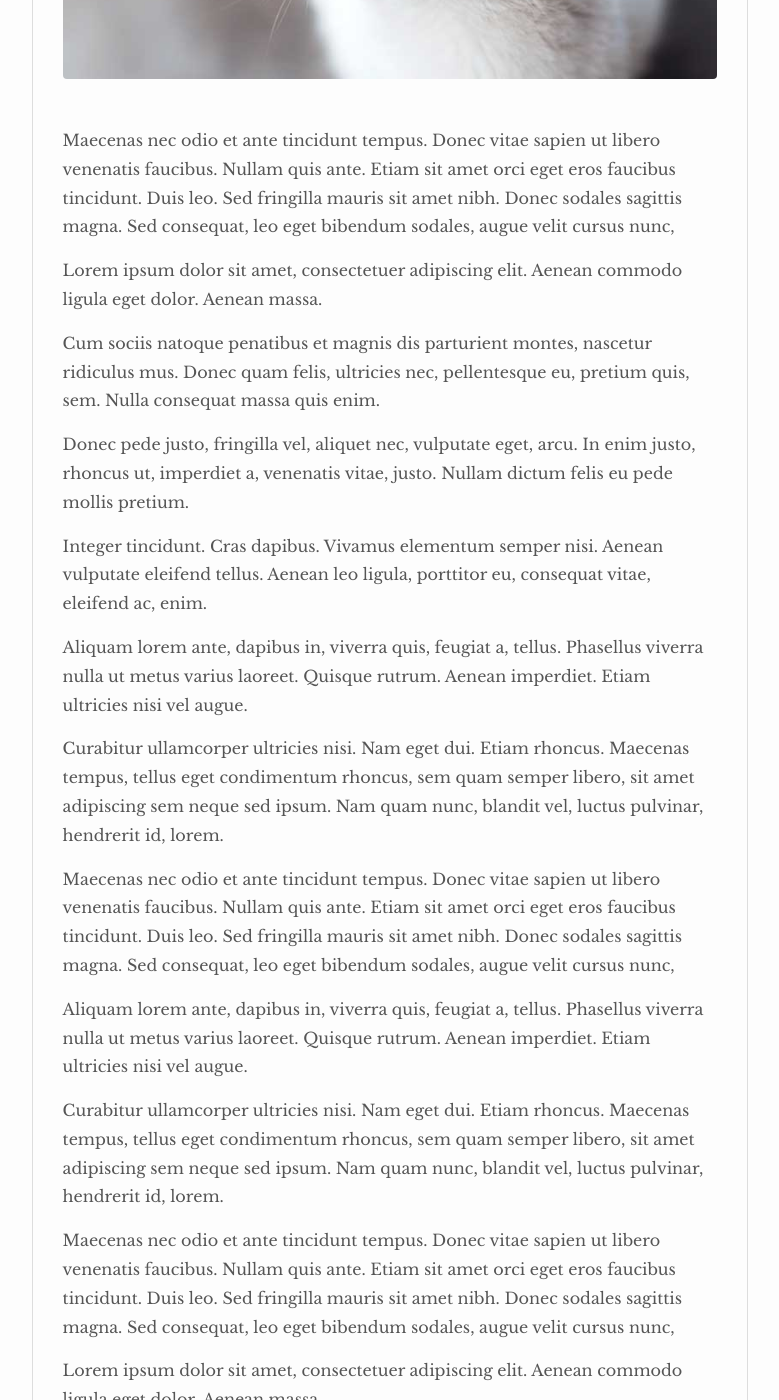
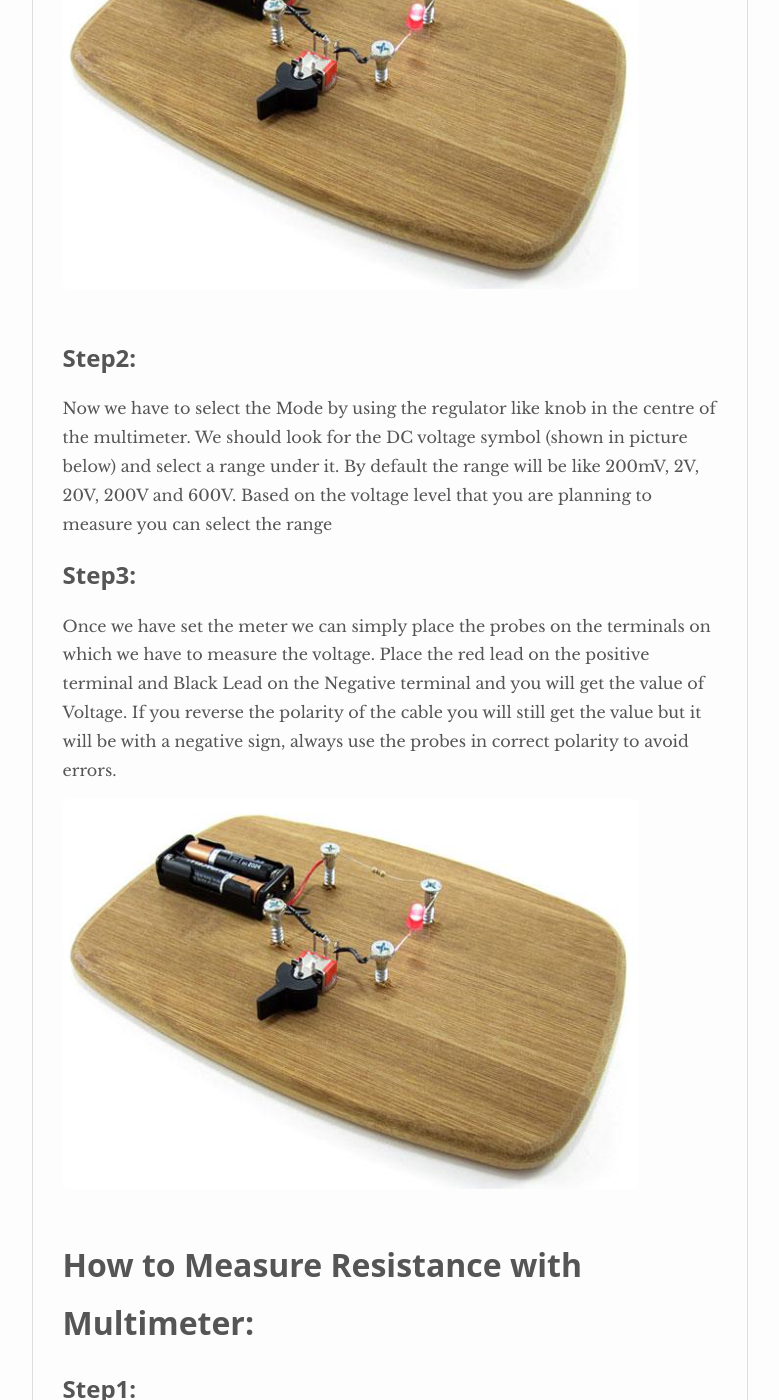
Before and after one commit to yugn27/atel, a Jekyll site: the page built from _posts/2016-09-16-life-2.markdown, in a window 1280 px wide and 1400 px high, scrolled down 1861 px. Shown: the whole window, without its empty margins (250-1029 px from the left). Built offline with Jekyll 4.4.1, drawn with Linux system fonts in a browser that asks for light colours; nearby versions of some CDN libraries; comment, search, counter and statistics services are not loaded; some of the changed text lies outside the part shown.

Commit message:
Update 2016-09-16-life-2.markdown

```diff
--- a/_posts/2016-09-16-life-2.markdown
+++ b/_posts/2016-09-16-life-2.markdown
@@ -1,59 +1,63 @@
 ---
 layout: post
-title:  "What is the use of multi meter?"
-description: Lorem ipsum dolor sit amet, consectetuer adipiscing elit. Aenean commodo ligula eget dolor. Aenean massa. Cum sociis natoque penatibus et magnis dis parturient montes, nascetur ridiculus mus.
+title:  "How to use Digital Multimeter?"
+description: Basic measuring device (Digital Multimeter)
 categories: Electronic
-author: yashn
 ---
 
-Lorem ipsum dolor sit amet, consectetuer adipiscing elit. Aenean commodo ligula eget dolor. Aenean massa.
+# Basic measuring device (Digital Multimeter)
+When you will come across the use of batteries and making of your circuits, you will face problems like battery failure , some circuit connection problems or just checking of the components. One solution to this problem is Digital Multimeter.
+A multimeter is a handy tool that you use to measure electricity, just like you would use a ruler to measure distance, a stopwatch to measure time, or a scale to measure weight. The neat thing about a multimeter is that unlike a ruler, watch, or scale, it can measure different things — kind of like a multi-tool. Most multimeters have a knob on the front that lets you select what you want to measure. Below is a picture of a typical multimeter.
+
+![]({{site.baseurl}}/images/ckt01.png)
 
 
-Cum sociis natoque penatibus et magnis dis parturient montes, nascetur ridiculus mus. Donec quam felis, ultricies nec, pellentesque eu, pretium quis, sem. Nulla consequat massa quis enim.
+DMMs feature a digital or liquid crystal display (LCD), where measurement readings in exact numerical values appear. The display also alerts you to any pertinent symbols and warnings.
+The dial of the DMM allows you to select the function you want to measure. Whether you intend to measure one of the three elements of Ohm's Law or a more advanced function like frequency or capacitance, you must first set the dial to the appropriate function.
 
-Donec pede justo, fringilla vel, aliquet nec, vulputate eget, arcu. In enim justo, rhoncus ut, imperdiet a, venenatis vitae, justo. Nullam dictum felis eu pede mollis pretium.
+# How to Measure DC Voltage with Multimeter:
+## Step1:
+To measure a voltage the black test lead should be in COM slot and red lead should be in V slot.
 
-Integer tincidunt. Cras dapibus. Vivamus elementum semper nisi. Aenean vulputate eleifend tellus. Aenean leo ligula, porttitor eu, consequat vitae, eleifend ac, enim.
+![]({{site.baseurl}}/images/ckt01.png)
 
-![]({{site.baseurl}}/images/lost-3.jpg)
+## Step2:
+Now we have to select the Mode by using the regulator like knob in the centre of the multimeter. We should look for the DC voltage symbol (shown in picture below) and select a range under it. By default the range will be like 200mV, 2V, 20V, 200V and 600V. Based on the voltage level that you are planning to measure you can select the range
+## Step3:
+Once we have set the meter we can simply place the probes on the terminals on which we have to measure the voltage. Place the red lead on the positive terminal and Black Lead on the Negative terminal and you will get the value of Voltage. If you reverse the polarity of the cable you will still get the value but it will be with a negative sign, always use the probes in correct polarity to avoid errors.
 
-Aliquam lorem ante, dapibus in, viverra quis, feugiat a, tellus. Phasellus viverra nulla ut metus varius laoreet. Quisque rutrum. Aenean imperdiet. Etiam ultricies nisi vel augue.
+![]({{site.baseurl}}/images/ckt01.png)
 
-Curabitur ullamcorper ultricies nisi. Nam eget dui. Etiam rhoncus. Maecenas tempus, tellus eget condimentum rhoncus, sem quam semper libero, sit amet adipiscing sem neque sed ipsum. Nam quam nunc, blandit vel, luctus pulvinar, hendrerit id, lorem.
+# How to Measure Resistance with Multimeter:
+## Step1:
+To measure resistance with multimeter make sure the black probe is on the COM slot and the red probe in on the V slot.
+## Step2:
+Now, turn the knob to the Resistance symbol. Again we have ranges from 200Ω to 2MΩ, select the one that you desire, You can always try different ranges to get the right range that suits for your resistor.
 
-![]({{site.baseurl}}/images/lost-6.jpg)
+![]({{site.baseurl}}/images/ckt01.png)
 
-Maecenas nec odio et ante tincidunt tempus. Donec vitae sapien ut libero venenatis faucibus. Nullam quis ante. Etiam sit amet orci eget eros faucibus tincidunt. Duis leo. Sed fringilla mauris sit amet nibh. Donec sodales sagittis magna. Sed consequat, leo eget bibendum sodales, augue velit cursus nunc,
+# How to Check Components using Diode Mode:
 
-Lorem ipsum dolor sit amet, consectetuer adipiscing elit. Aenean commodo ligula eget dolor. Aenean massa.
+Another interesting mode in the multimeter is the Diode mode.  Ever wondered if the LED/Diode in your circuit is in working condition, or what color your LED might glow when powered! So lets check.
+## Step1:
+Get your multimeter make sure your black probe is in the COM slot and the red probe is in the V slot
+## Step2:
+Adjust the regulator knob to the diode symbol as shown in the picture below.  The diode mode and the 2K mode resistance mode use the same place so don’t worry about it.
 
-Cum sociis natoque penatibus et magnis dis parturient montes, nascetur ridiculus mus. Donec quam felis, ultricies nec, pellentesque eu, pretium quis, sem. Nulla consequat massa quis enim.
+![]({{site.baseurl}}/images/ckt01.png)
 
-Donec pede justo, fringilla vel, aliquet nec, vulputate eget, arcu. In enim justo, rhoncus ut, imperdiet a, venenatis vitae, justo. Nullam dictum felis eu pede mollis pretium.
+## Step3:
+Now place the Red probe on the Anode and the Black probe on the cathode of the LED and it should make the LED glow. This works because LED is also a form of diode, if you reverse the polarity the LED will not glow the same can be used to check the working of a diode.
 
-Integer tincidunt. Cras dapibus. Vivamus elementum semper nisi. Aenean vulputate eleifend tellus. Aenean leo ligula, porttitor eu, consequat vitae, eleifend ac, enim.
-
-Aliquam lorem ante, dapibus in, viverra quis, feugiat a, tellus. Phasellus viverra nulla ut metus varius laoreet. Quisque rutrum. Aenean imperdiet. Etiam ultricies nisi vel augue.
-
-Curabitur ullamcorper ultricies nisi. Nam eget dui. Etiam rhoncus. Maecenas tempus, tellus eget condimentum rhoncus, sem quam semper libero, sit amet adipiscing sem neque sed ipsum. Nam quam nunc, blandit vel, luctus pulvinar, hendrerit id, lorem.
+![]({{site.baseurl}}/images/ckt01.png)
 
 
-Maecenas nec odio et ante tincidunt tempus. Donec vitae sapien ut libero venenatis faucibus. Nullam quis ante. Etiam sit amet orci eget eros faucibus tincidunt. Duis leo. Sed fringilla mauris sit amet nibh. Donec sodales sagittis magna. Sed consequat, leo eget bibendum sodales, augue velit cursus nunc,
+# How to Check Continuity with Multimeter:
 
+Another important and useful feature of a multimeter is checking for continuity. This is a life saver tool that helps to debug electronics, be it your new PCB or a simple breadboard connection you can use continuity tool to check if there a connection between two terminals. This can also be used to detect broken wire.
+## Step1:
+The check for continuity of any wire or circuit, place the Black probe on the COM slot and the Red probe on the V slot, then turn the knob to the continuity symbol
+## Step2:
+To check continuity between terminals say terminal A and terminal B, place one probe (any probe) on terminal A and the other on Terminal B. If there is connection between terminal A and terminal B then the meter will read zero and you will also get a “beep” sound. If there is not connection you won’t get the beep sound.
 
-Aliquam lorem ante, dapibus in, viverra quis, feugiat a, tellus. Phasellus viverra nulla ut metus varius laoreet. Quisque rutrum. Aenean imperdiet. Etiam ultricies nisi vel augue.
-
-Curabitur ullamcorper ultricies nisi. Nam eget dui. Etiam rhoncus. Maecenas tempus, tellus eget condimentum rhoncus, sem quam semper libero, sit amet adipiscing sem neque sed ipsum. Nam quam nunc, blandit vel, luctus pulvinar, hendrerit id, lorem.
-
-
-Maecenas nec odio et ante tincidunt tempus. Donec vitae sapien ut libero venenatis faucibus. Nullam quis ante. Etiam sit amet orci eget eros faucibus tincidunt. Duis leo. Sed fringilla mauris sit amet nibh. Donec sodales sagittis magna. Sed consequat, leo eget bibendum sodales, augue velit cursus nunc,
-
-
-Lorem ipsum dolor sit amet, consectetuer adipiscing elit. Aenean commodo ligula eget dolor. Aenean massa.
-
-
-Cum sociis natoque penatibus et magnis dis parturient montes, nascetur ridiculus mus. Donec quam felis, ultricies nec, pellentesque eu, pretium quis, sem. Nulla consequat massa quis enim.
-
-Donec pede justo, fringilla vel, aliquet nec, vulputate eget, arcu. In enim justo, rhoncus ut, imperdiet a, venenatis vitae, justo. Nullam dictum felis eu pede mollis pretium.
-
-Integer tincidunt. Cras dapibus. Vivamus elementum semper nisi. Aenean vulputate eleifend tellus. Aenean leo ligula, porttitor eu, consequat vitae, eleifend ac, enim.
+![]({{site.baseurl}}/images/ckt01.png)
```
